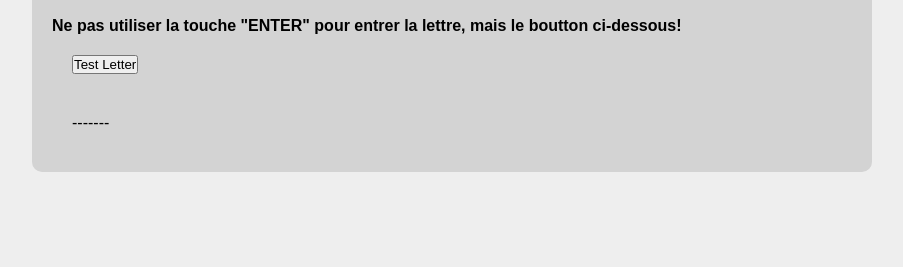
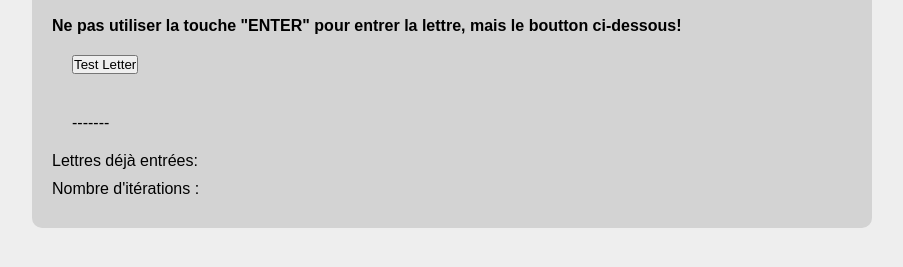
Before and after one commit to julienripet/JeuDuPendu, a plain HTML site: page index.html in a window 1280 px wide. Shown: the part 179-446 px from the top of the page, without its empty margins (188-1091 px from the left). Drawn offline with Linux system fonts and the light colour scheme.

Commit message:
End commit

```diff
--- a/index.html
+++ b/index.html
@@ -17,8 +17,8 @@
     <button type="button" onclick="TestLetter()">Test Letter</button>
     <div id="correctLetters">-------</div>
     <div id="alreadyGuessedLetters">
-        <p id="letters"></p>
-        <p id="numberOfGuesses"></p>
+        <p id="letters" class="guessedLetters">Lettres déjà entrées: </p>
+        <p id="numberOfGuesses" class="guessedLetters">Nombre d'itérations :</p>
     </div>
 </body>
 </html>
--- a/main.css
+++ b/main.css
@@ -27,3 +27,9 @@ button{
 #correctLetters{
     margin: 20px;
 }
+#alreadyGuessedLetters{
+    margin: auto;
+}
+.guessedLetters{
+    margin:10px auto;
+}
--- a/main.js
+++ b/main.js
@@ -22,8 +22,8 @@
 
 let arrayWordToGuess = ['B','O','N','J','O','U','R'];
 let arrayGuessedLetters =['-','-','-','-','-','-','-']; //Always fill this array with "-" to match the lenght needed//
-let arrayRememberAllLetters = ["Lettre : "];
-let arrayRememberIterations = ["Nombre d'itérations"];
+let arrayRememberAllLetters = ["Lettres déjà entrées: "];
+let arrayRememberIterations = ["Nombre d'itérations :"];
 
 
 let rememberLetters = currentLetter => {
```
